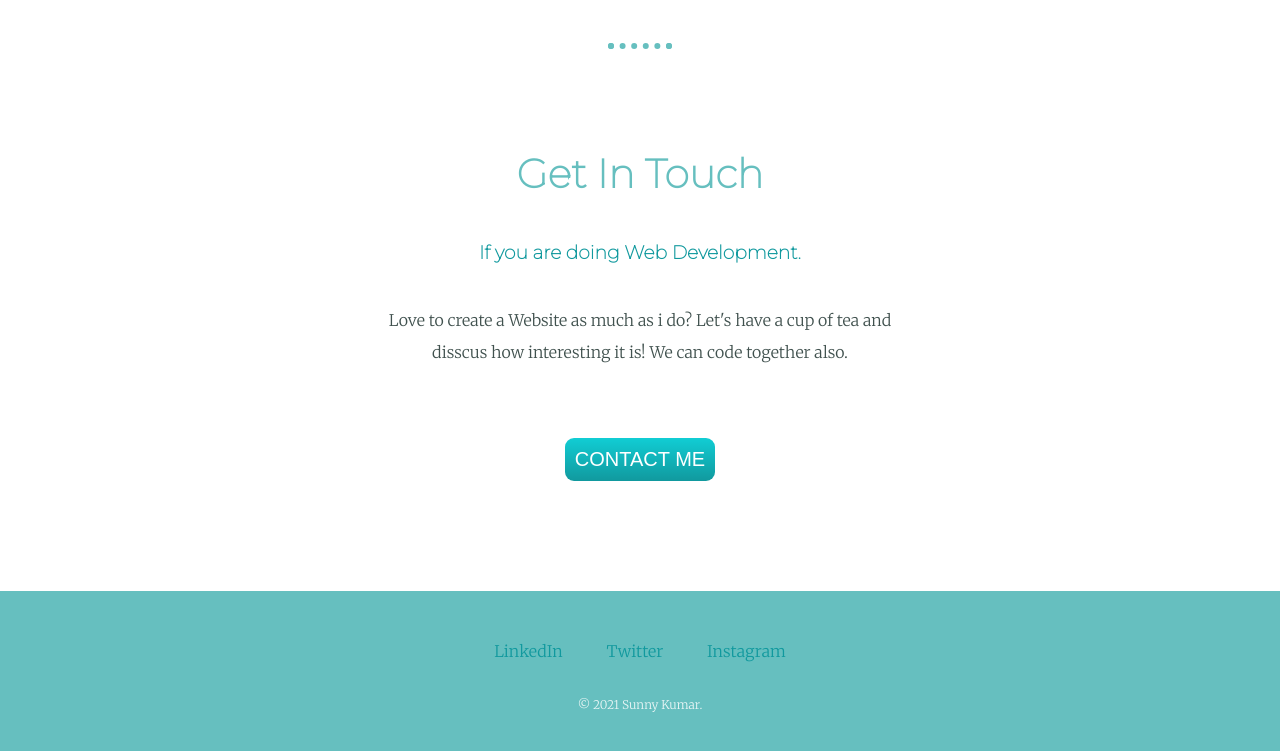
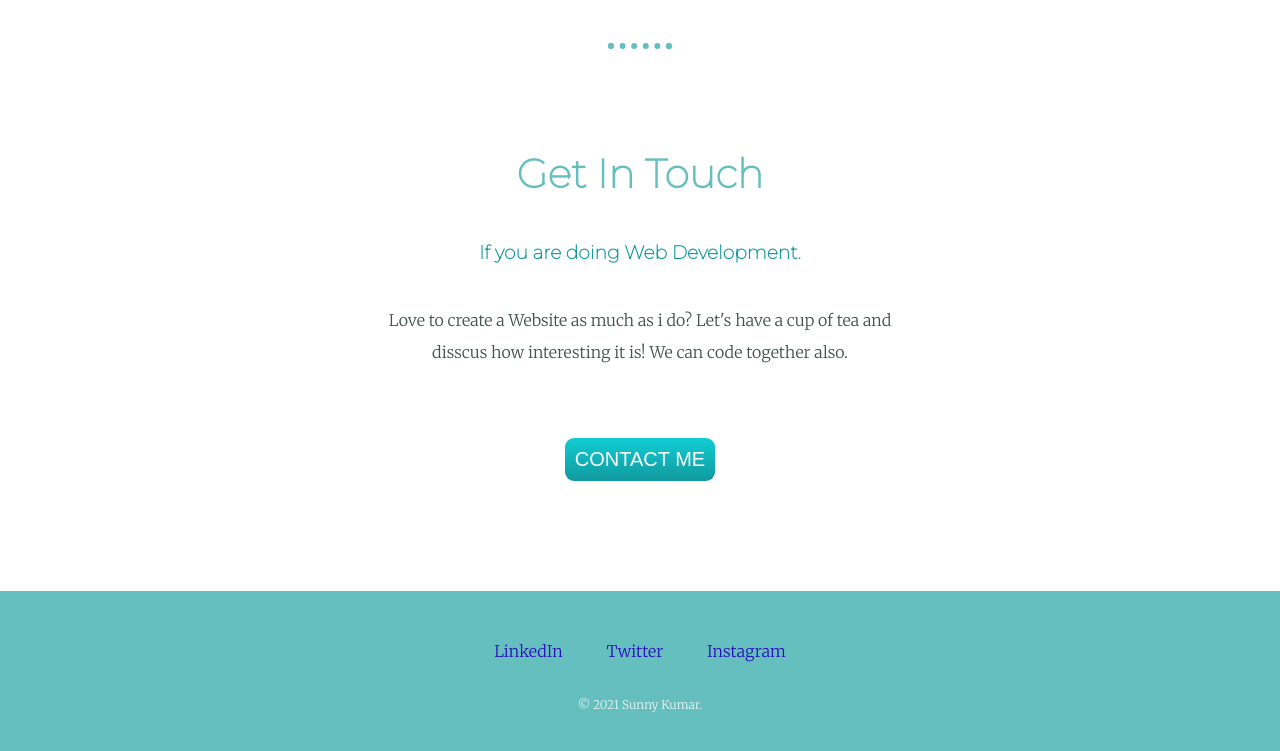
Before and after one commit to sunny8080/Sunny-Personal-Site, a plain HTML site: page index.html in a window 1280 px wide. Shown: the part 2028-2779 px from the top of the page. Drawn offline with Linux system fonts and the light colour scheme.

Commit message:
4. Color of a tag updated

```diff
--- a/css/styles.css
+++ b/css/styles.css
@@ -24,7 +24,7 @@ h3{
   color: #11999E;
 }
 a{
-  color: #11999E;
+  color: #290FBA;
   text-decoration: none;
   margin: 10px 20px;
 }
```
